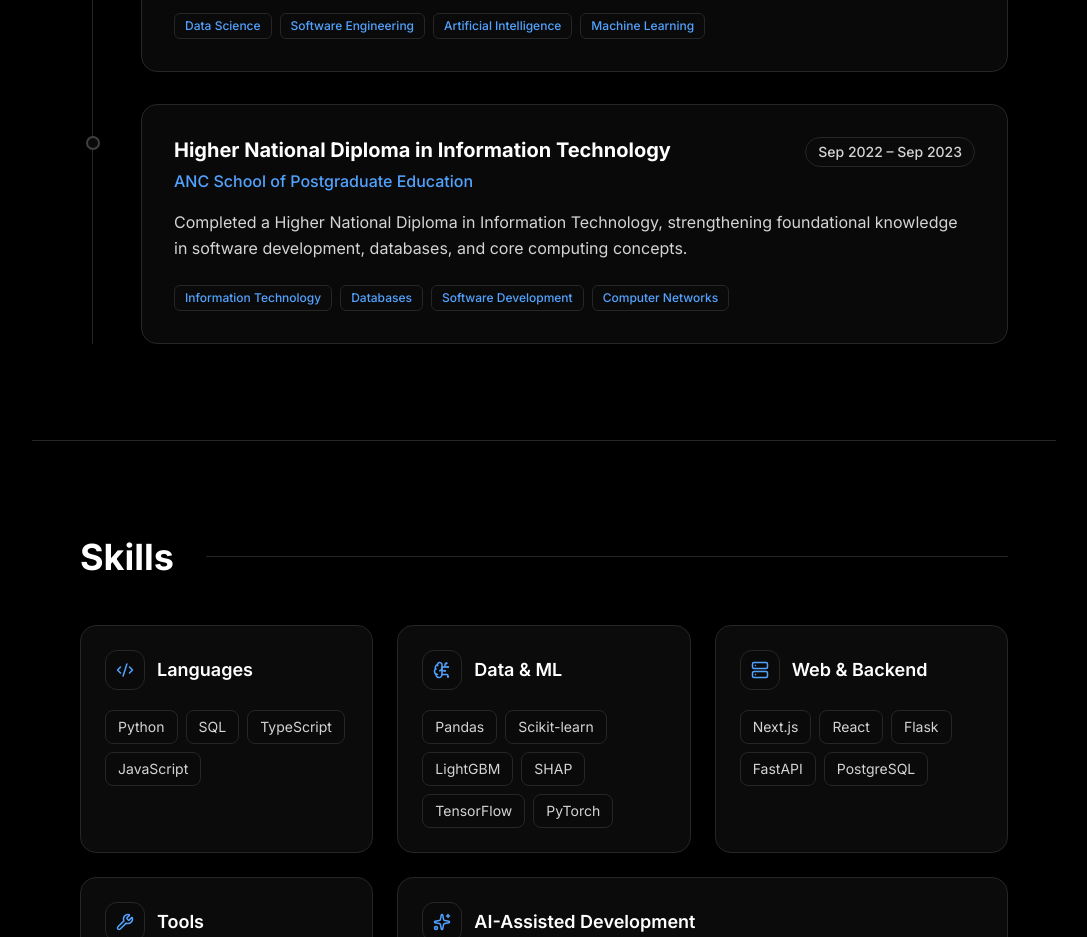
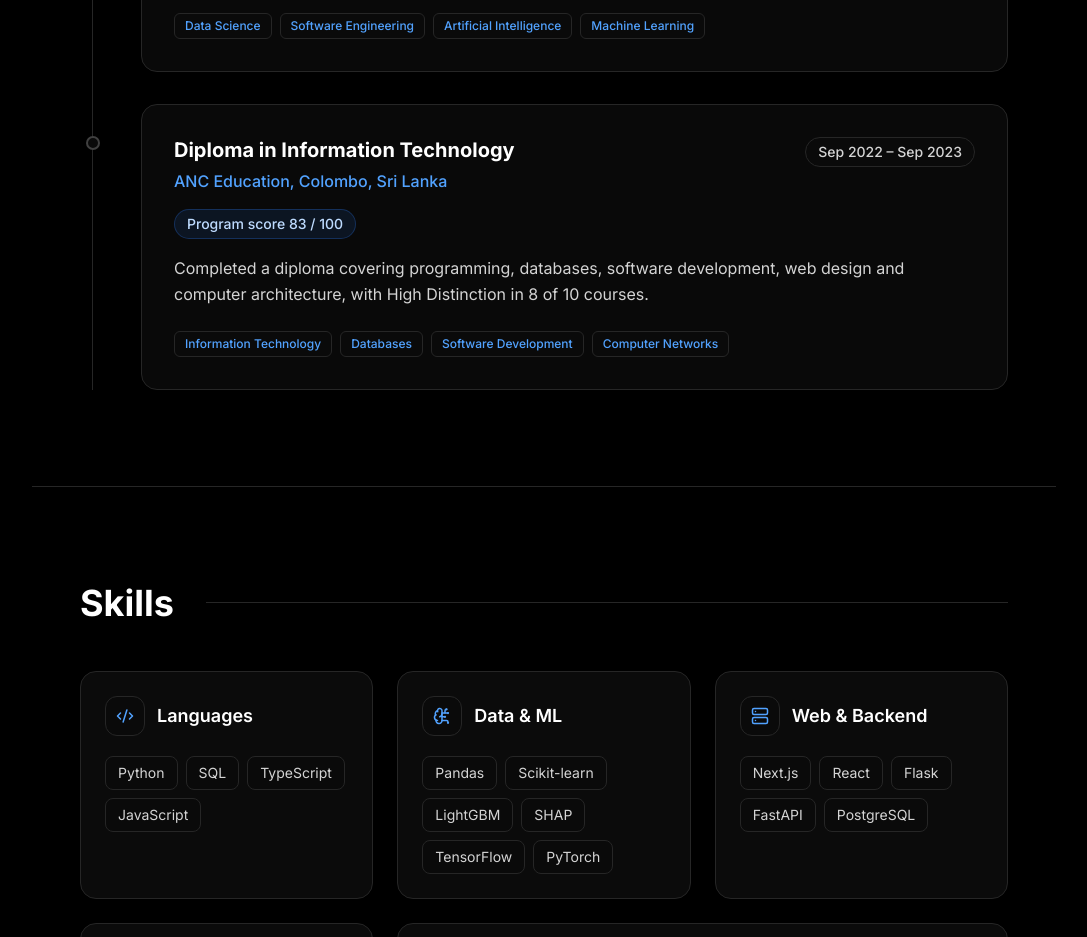
Before and after one commit to Ruki-Diaz/portfolio-website, a Next.js app: page / in a window 1280 px wide. Shown: the part 6480-7417 px from the top of the page, without its empty margins (96-1183 px from the left). Built offline with nearby package versions, Linux system fonts and the light colour scheme.

Commit message:
feat: update ANC diploma entry with program score

```diff
--- a/components/sections/Experience.js
+++ b/components/sections/Experience.js
@@ -82,10 +82,11 @@ const educationData = [
     tech: ["Data Science", "Software Engineering", "Artificial Intelligence", "Machine Learning"],
   },
   {
-    title: "Higher National Diploma in Information Technology",
-    organization: "ANC School of Postgraduate Education",
+    title: "Diploma in Information Technology",
+    organization: "ANC Education, Colombo, Sri Lanka",
     date: "Sep 2022 – Sep 2023",
-    description: "Completed a Higher National Diploma in Information Technology, strengthening foundational knowledge in software development, databases, and core computing concepts.",
+    highlights: ["Program score 83 / 100"],
+    description: "Completed a diploma covering programming, databases, software development, web design and computer architecture, with High Distinction in 8 of 10 courses.",
     tech: ["Information Technology", "Databases", "Software Development", "Computer Networks"],
   },
 ];
```
